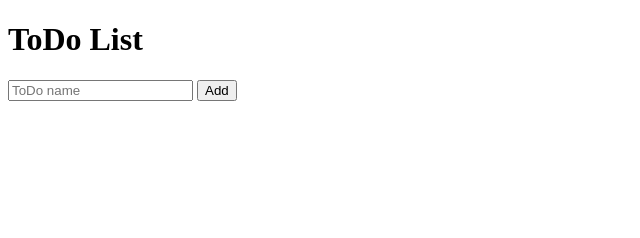
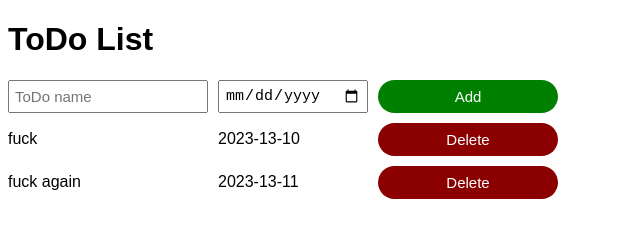
Before and after one commit to harshalTTambat/Rock-Paper-Scissors, a plain HTML site: page Todo List/todo.html in a window 1280 px wide. Shown: the whole page, without its empty margins (0-640 px from the left). Drawn offline with Linux system fonts and the light colour scheme.

Commit message:
todo almost done

```diff
--- a/Rock Paper Scissors/game.css
+++ b/Rock Paper Scissors/game.css
@@ -0,0 +1,3 @@
+body{
+    font-family: Arial;
+}
--- /dev/null
+++ b/Todo List/todo.css
@@ -0,0 +1,42 @@
+body{
+    font-family: Arial;
+}
+.todo-grid,
+.todo-input-grid{
+    display: grid;
+    grid-template-columns: 200px 150px 180px;
+    column-gap: 10px;
+    row-gap: 10px;
+    align-items: center;
+}
+
+.todo-input-grid{
+    margin-bottom: 10px;
+    align-items: stretch;
+}
+
+.name-input,
+.date-input{
+    font-size: 15px;
+    padding: 5px;
+
+}
+
+.add-todo-button{
+    background-color: green;
+    color: white;
+    border: none;
+    font-size: 15px;
+    cursor: pointer;
+    border-radius: 50px;
+}
+
+.delete-todo-button{
+    background-color: darkred;
+    color: white;
+    border: none;
+    font-size: 15px;
+    cursor: pointer;
+    padding: 8px 0px;
+    border-radius: 50px;
+}
--- a/Todo List/todo.html
+++ b/Todo List/todo.html
@@ -4,17 +4,20 @@
     <meta charset="UTF-8">
     <meta name="viewport" content="width=device-width, initial-scale=1.0">
     <title>ToDo List</title>
+    <link rel="stylesheet" href="/Todo List/todo.css">
 </head>
 <body>
     <h1>ToDo List</h1>
-    <input type="text" placeholder="ToDo name" class="js-name-input">
-    <button onclick="
-        addToDo();
-    ">Add</button>
+    <div class="todo-input-grid">
+        <input type="text" placeholder="ToDo name" class="js-name-input name-input">
+        <input type="date" class="js-todo-date date-input">
+        <button onclick="
+            addToDo();
+        " class="add-todo-button">Add</button>
+    </div>
 
-    <div class="js-todoList">
 
-    </div>
+    <div class="js-todoList todo-grid"></div>
 
     <script src="/Todo List/todo.js"></script>
 </body>
--- a/Todo List/todo.js
+++ b/Todo List/todo.js
@@ -1,16 +1,36 @@
 
-const todoList = [];
+const todoList = [{
+    name:"fuck",
+    dueDate: "2023-13-10"
+},
+{
+    name:"fuck again",
+    dueDate: "2023-13-11"
+}];
 
-//renderTodoList();
+renderTodoList();
 
+// this technic  use to generate html code without manually type it
 function renderTodoList()
 {
     let todoListHTML = '';
-
     for (let i=0; i<todoList.length; i++)
     {
-        const todo = todoList[i];
-        const html = `<p>${todo}</p>`;
+        const todoObject = todoList[i];
+        // const name = todoObject.name;
+        // const dueDate = todoObject.dueDate;
+        const {name, dueDate} = todoObject;
+        const html = `
+                    <div>${name}</div>
+                    <div>${dueDate}</div>
+                    <button
+                        onclick = "
+                            todoList.splice(${i}, 1);
+                            renderTodoList();
+                        " class="delete-todo-button">Delete
+                    </button>
+                `;
+        // .splice is used to delete on specified index and specified number of values
         todoListHTML += html;
         document.querySelector('.js-todoList')
             .innerHTML = todoListHTML;
@@ -23,8 +43,20 @@ function addToDo()
     const inputEle = document.querySelector('.js-name-input');
     const name = inputEle.value;
 
-    todoList.push(name);
+    const inputDate = document.querySelector('.js-todo-date');
+    const dueDate = inputDate.value;
+
+    todoList.push({
+        //name: name,
+        //dueDate: dueDate
+        // when property and value names are same
+        //  then we can write it onece
+        name,
+        dueDate
+
+    });
 
     inputEle.value = '';
+
     renderTodoList();
 }
```
